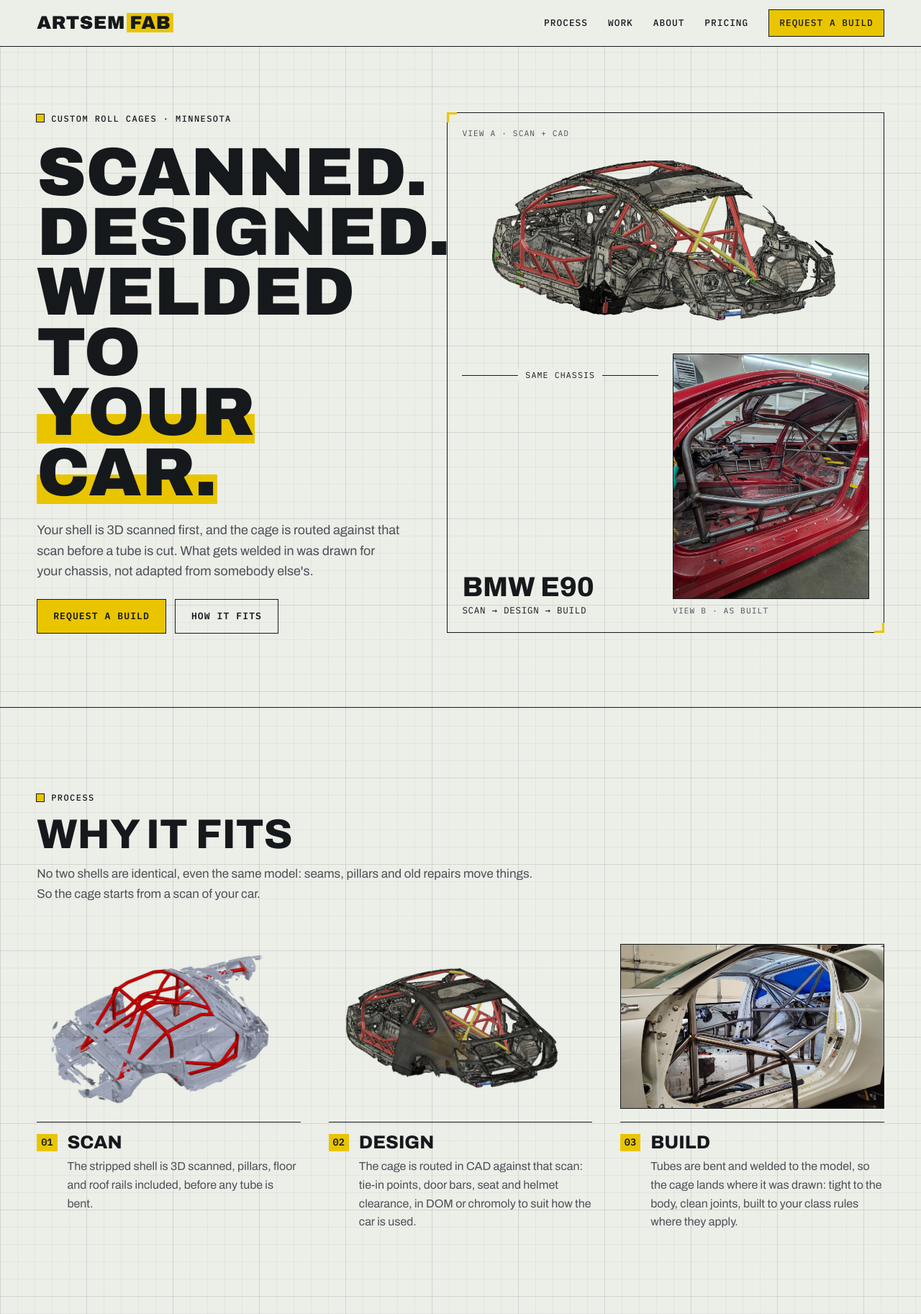
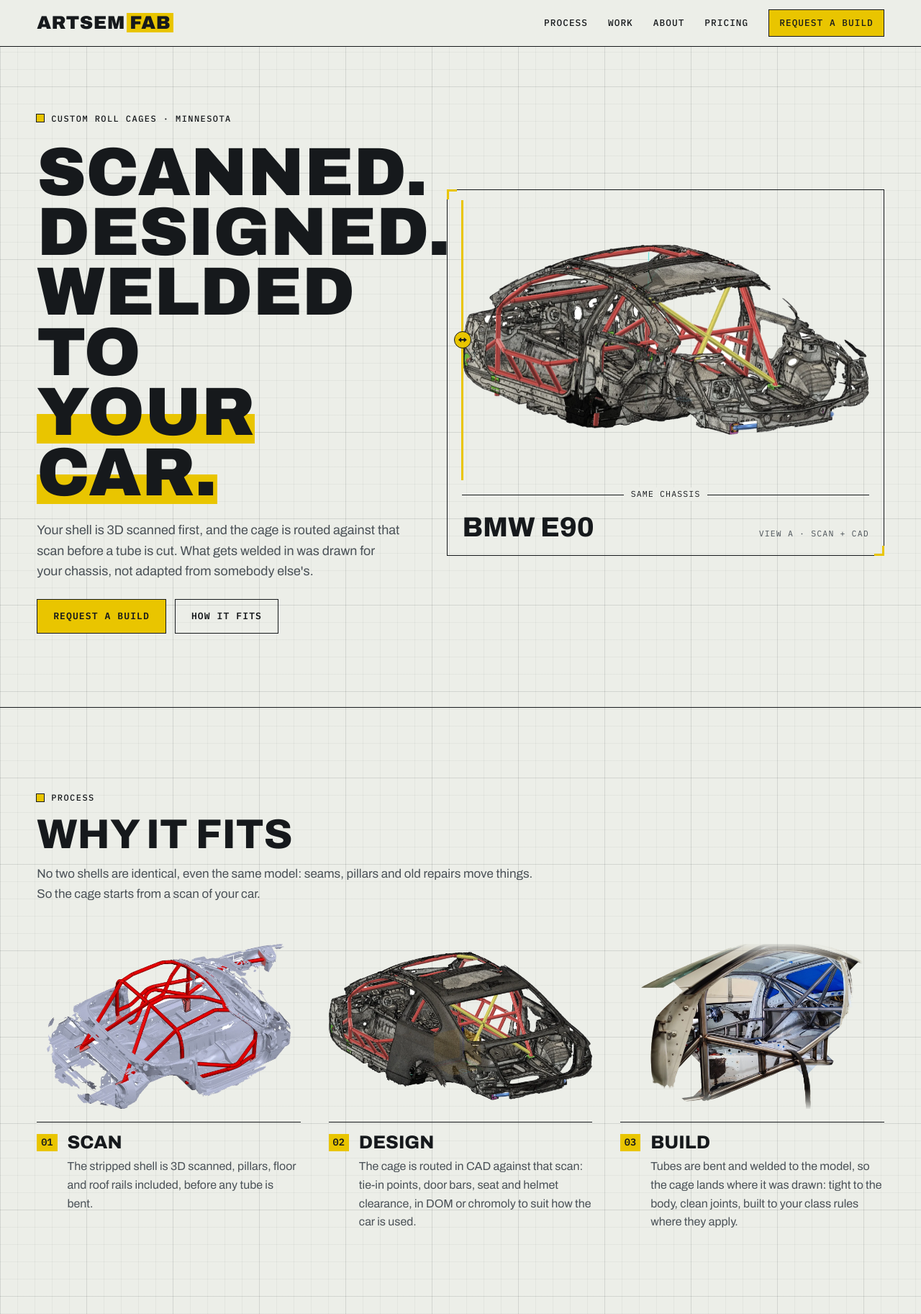
Before and after one commit to KendrickMorales/artsempage, a plain HTML site: page index.html in a window 1280 px wide. Shown: the top 1825 px of the page at 72% size. Drawn offline with Linux system fonts and the light colour scheme.

Commit message:
Set every image on the paper, and compare scan and build with a drag handle
Photos and scans now sit straight on the page instead of in boxes, shown
whole rather than cropped. The Other fabrication parts keep their white
renders. The hero's two views become one frame: drag the line to wipe from
the E90's scan to the cage as built.

Co-Authored-By: Claude Opus 5.5 <noreply@anthropic.com>

```diff
--- a/index.html
+++ b/index.html
@@ -64,31 +64,44 @@
             </div>
           </div>
 
-          <figure class="hero-sheet">
-            <div class="view view-scan">
-              <span class="view-tag">View A &middot; Scan + CAD</span>
+          <!-- Dragging the line wipes the scan away to the cage as built (script.js sets --p). -->
+          <figure class="hero-sheet" data-morph>
+            <div class="morph">
               <img
-                class="render"
-                src="./assets/web/e90-scan.jpg"
+                class="cutout morph-scan"
+                src="./assets/web/e90-scan.webp"
                 alt="3D scan of a BMW E90 shell with the custom cage modelled inside it"
-                width="1800"
-                height="919"
+                width="1519"
+                height="708"
                 fetchpriority="high"
               />
-            </div>
-            <div class="view view-build">
               <img
-                src="./assets/web/e90-build.jpg"
+                class="cutout morph-build"
+                src="./assets/web/e90-build-wide.webp"
                 alt="The finished cage welded into the same E90"
-                width="1054"
-                height="1400"
+                width="1048"
+                height="802"
               />
-              <span class="view-tag">View B &middot; As built</span>
+              <span class="morph-line" aria-hidden="true">
+              <span class="morph-handle"></span>
+            </span>
+            <input
+              class="morph-control"
+              type="range"
+              min="0"
+              max="100"
+              step="any"
+              value="0"
+              aria-label="Compare the scan with the finished car: 0 is the 3D scan, 100 the car as built"
+            />
             </div>
             <div class="dim" aria-hidden="true"><span>Same chassis</span></div>
             <figcaption class="hero-caption">
-              <span>BMW E90</span>
-              <span>Scan &rarr; design &rarr; build</span>
+              <span class="hero-car">BMW E90</span>
+              <span class="morph-tags" aria-hidden="true">
+                <span class="morph-tag morph-tag-scan">View A &middot; Scan + CAD</span>
+                <span class="morph-tag morph-tag-build">View B &middot; As built</span>
+              </span>
             </figcaption>
           </figure>
         </div>
@@ -109,11 +122,11 @@
           <ol class="steps">
             <li class="step reveal">
               <img
-                class="render"
-                src="./assets/web/cup-scan.jpg"
+                class="cutout"
+                src="./assets/web/cup-scan.webp"
                 alt="Scanned cup car shell with its cage modelled in red"
-                width="1600"
-                height="970"
+                width="1317"
+                height="891"
                 loading="lazy"
               />
               <div class="step-text">
@@ -127,11 +140,11 @@
             </li>
             <li class="step reveal">
               <img
-                class="render"
-                src="./assets/web/porsche-scan.jpg"
+                class="cutout"
+                src="./assets/web/porsche-scan.webp"
                 alt="Porsche shell scan with a full cage designed against it"
-                width="1600"
-                height="926"
+                width="1285"
+                height="722"
                 loading="lazy"
               />
               <div class="step-text">
@@ -146,10 +159,11 @@
             </li>
             <li class="step reveal">
               <img
-                src="./assets/web/frs-build.jpg"
+                class="cutout"
+                src="./assets/web/frs-build.webp"
                 alt="Finished cage welded into an FR-S"
-                width="1600"
-                height="900"
+                width="1198"
+                height="892"
                 loading="lazy"
               />
               <div class="step-text">
@@ -176,10 +190,11 @@
           <div class="sheets">
             <article class="sheet sheet-tall reveal">
               <img
-                src="./assets/web/e90-build.jpg"
+                class="cutout"
+                src="./assets/web/e90-build.webp"
                 alt="Custom cage welded into a BMW E90, seen through the door opening"
-                width="1054"
-                height="1400"
+                width="1046"
+                height="1277"
                 loading="lazy"
               />
               <dl class="title-block">
@@ -189,10 +204,11 @@
             </article>
             <article class="sheet reveal">
               <img
-                src="./assets/web/frs-build.jpg"
+                class="cutout"
+                src="./assets/web/frs-build.webp"
                 alt="Cage with door bars inside a white FR-S"
-                width="1600"
-                height="900"
+                width="1198"
+                height="892"
                 loading="lazy"
               />
               <dl class="title-block">
@@ -202,10 +218,11 @@
             </article>
             <article class="sheet reveal">
               <img
-                src="./assets/web/track-build.jpg"
+                class="cutout"
+                src="./assets/web/track-build.webp"
                 alt="Cage in an orange track car, seen from the rear with the seat fitted"
-                width="1400"
-                height="1052"
+                width="1392"
+                height="890"
                 loading="lazy"
               />
               <dl class="title-block">
@@ -215,11 +232,11 @@
             </article>
             <article class="sheet reveal">
               <img
-                class="render"
-                src="./assets/web/porsche-scan.jpg"
+                class="cutout"
+                src="./assets/web/porsche-scan.webp"
                 alt="Porsche shell scan with its cage design"
-                width="1600"
-                height="926"
+                width="1285"
+                height="722"
                 loading="lazy"
               />
               <dl class="title-block">
@@ -229,11 +246,11 @@
             </article>
             <article class="sheet reveal">
               <img
-                class="render"
-                src="./assets/web/cup-scan.jpg"
+                class="cutout"
+                src="./assets/web/cup-scan.webp"
                 alt="Cup car shell scan with its cage design"
-                width="1600"
-                height="970"
+                width="1317"
+                height="891"
                 loading="lazy"
               />
               <dl class="title-block">
@@ -247,6 +264,7 @@
           <div class="sheets sheets-two">
             <article class="sheet reveal">
               <img
+                class="plain plain-cover"
                 src="./assets/web/ls-mount.jpg"
                 alt="Custom LS engine mount, shown in magenta, modelled on a scan of the engine and chassis"
                 width="1200"
@@ -260,7 +278,7 @@
             </article>
             <article class="sheet reveal">
               <img
-                class="render"
+                class="plain"
                 src="./assets/web/brackets.jpg"
                 alt="3D designed brackets and supports, modelled before fabrication"
                 width="1800"
@@ -287,10 +305,10 @@
               <span class="btn btn-primary">See @artsemfab</span>
             </div>
             <div class="instagram-grid" aria-hidden="true">
-              <img src="./assets/web/track-build.jpg" alt="" width="1400" height="1052" loading="lazy" />
-              <img src="./assets/web/e90-build.jpg" alt="" width="1054" height="1400" loading="lazy" />
-              <img src="./assets/web/frs-build.jpg" alt="" width="1600" height="900" loading="lazy" />
-              <img src="./assets/web/ls-mount.jpg" alt="" width="1200" height="873" loading="lazy" />
+              <img class="cutout" src="./assets/web/track-build.webp" alt="" width="1392" height="890" loading="lazy" />
+              <img class="cutout" src="./assets/web/e90-build.webp" alt="" width="1046" height="1277" loading="lazy" />
+              <img class="cutout" src="./assets/web/frs-build.webp" alt="" width="1198" height="892" loading="lazy" />
+              <img class="cutout" src="./assets/web/ls-mount.webp" alt="" width="430" height="645" loading="lazy" />
             </div>
           </a>
         </div>
@@ -313,11 +331,11 @@
             </p>
           </div>
           <img
-            class="render about-sketch reveal"
-            src="./assets/web/z3-sketch.jpg"
+            class="cutout about-sketch reveal"
+            src="./assets/web/z3-sketch.webp"
             alt="Line drawing of a BMW Z3 M Coupe"
-            width="1200"
-            height="800"
+            width="1087"
+            height="460"
             loading="lazy"
           />
         </div>
--- a/script.js
+++ b/script.js
@@ -20,6 +20,21 @@ if ("IntersectionObserver" in window && revealNodes.length > 0) {
   revealNodes.forEach((node) => observer.observe(node));
 } else {
   revealNodes.forEach((node) => node.classList.add("is-visible"));
+}
+
+/* The hero's scan-to-build comparison: the range input over the frame drives the wipe. */
+const morphSheet = document.querySelector("[data-morph]");
+const morphControl = morphSheet && morphSheet.querySelector(".morph-control");
+
+if (morphControl) {
+  const morph = morphSheet.querySelector(".morph");
+  const updateMorph = () => {
+    const progress = Number(morphControl.value) / 100;
+    morph.style.setProperty("--p", String(progress));
+    morphSheet.classList.toggle("is-built", progress >= 0.5);
+  };
+  morphControl.addEventListener("input", updateMorph);
+  updateMorph();
 }
 
 const menuToggle = document.querySelector(".menu-toggle");
--- a/styles.css
+++ b/styles.css
@@ -59,10 +59,11 @@ img {
   height: auto;
 }
 
-/* The scans and drawings are white-ground renders; multiplied, the white becomes the paper and
-   the cage sits on the sheet like a drawing rather than in a box. */
-.render {
-  mix-blend-mode: multiply;
+/* Every image is cut out of its background (scripts/cut-out-images.py), so scans, photos and
+   drawings all sit straight on the paper rather than in boxes of their own. Contain, never
+   cover: cropping a cutout would slice the car. */
+.cutout {
+  object-fit: contain;
 }
 
 h1,
@@ -359,14 +360,9 @@ a {
 
 .hero-sheet {
   position: relative;
-  display: grid;
-  grid-template-columns: minmax(0, 1fr) minmax(0, 1fr);
-  grid-template-areas:
-    "scan scan"
-    "dim build"
-    "cap build";
-  grid-template-rows: auto auto 1fr;
-  column-gap: 20px;
+  display: flex;
+  flex-direction: column;
+  gap: 14px;
   margin: 0;
   padding: 20px;
   border: 1px solid var(--line);
@@ -395,61 +391,146 @@ a {
   border-width: 0 3px 3px 0;
 }
 
-.view {
+/* The scan and the finished car share one frame. --p (0 to 1, set by script.js from the range
+   input laid over the frame) wipes left to right: the car as built behind the line, the scan
+   ahead of it. */
+.morph {
+  --p: 0;
   position: relative;
-  display: flex;
-  flex-direction: column;
-  gap: 8px;
+  aspect-ratio: 3 / 2;
 }
 
-.view-scan {
-  grid-area: scan;
+.morph img {
+  position: absolute;
+  inset: 0;
+  width: 100%;
+  height: 100%;
 }
 
-.view-build {
-  grid-area: build;
+.morph-scan {
+  clip-path: inset(0 0 0 calc(var(--p) * 100%));
 }
 
-.view-build img {
-  width: 100%;
-  aspect-ratio: 4 / 5;
-  object-fit: cover;
-  border: 1px solid var(--line);
+.morph-build {
+  clip-path: inset(0 calc((1 - var(--p)) * 100%) 0 0);
 }
 
-.view-tag {
-  font-family: var(--font-mono);
-  font-size: 0.7rem;
-  letter-spacing: 0.1em;
-  text-transform: uppercase;
-  color: var(--ink-soft);
+.morph-line {
+  position: absolute;
+  top: -6px;
+  bottom: -6px;
+  left: calc(var(--p) * 100%);
+  width: 3px;
+  margin-left: -1px;
+  background: var(--accent);
+  pointer-events: none;
 }
 
-.hero-sheet .dim {
-  grid-area: dim;
-  margin-top: 18px;
+/* The grip on the line: a small yellow dot with a double arrow, enough to say it can be dragged.
+   It only marks the spot; the range input's thumb below is the wider target a finger lands on. */
+.morph-handle {
+  position: absolute;
+  top: 50%;
+  left: 50%;
+  display: grid;
+  place-items: center;
+  width: 24px;
+  height: 24px;
+  border: 1px solid var(--ink);
+  border-radius: 50%;
+  background: var(--accent);
+  transform: translate(-50%, -50%);
+  transition: transform 0.15s ease;
+}
+
+.morph-handle::before {
+  content: "";
+  width: 12px;
+  height: 7px;
+  background: var(--ink);
+  clip-path: polygon(0 50%, 35% 0, 35% 35%, 65% 35%, 65% 0, 100% 50%, 65% 100%, 65% 65%, 35% 65%, 35% 100%);
+}
+
+.morph:hover .morph-handle,
+.morph-control:active ~ .morph-line .morph-handle {
+  transform: translate(-50%, -50%) scale(1.15);
+}
+
+.morph-control:focus-visible + .morph-line .morph-handle,
+.morph:has(.morph-control:focus-visible) .morph-handle {
+  outline: 2px solid var(--ink);
+  outline-offset: 2px;
+}
+
+/* The control itself is a native range input stretched over the whole frame and made invisible:
+   it brings dragging, tapping, touch and the arrow keys with it, and screen readers announce it.
+   Its thumb spans the frame's height so a press anywhere along the line catches it. */
+.morph-control {
+  position: absolute;
+  inset: 0;
+  width: 100%;
+  height: 100%;
+  margin: 0;
+  opacity: 0;
+  cursor: ew-resize;
+  touch-action: pan-y; /* a vertical swipe over the frame still scrolls the page on a phone */
+  -webkit-appearance: none;
+  appearance: none;
+  background: transparent;
+}
+
+.morph-control::-webkit-slider-thumb {
+  width: 48px;
+  height: 100vh;
+  -webkit-appearance: none;
+  appearance: none;
+}
+
+.morph-control::-moz-range-thumb {
+  width: 48px;
+  height: 100vh;
+  border: 0;
 }
 
 .hero-caption {
-  grid-area: cap;
-  align-self: end;
   display: flex;
-  flex-direction: column;
-  gap: 4px;
-  padding-top: 18px;
-  font-family: var(--font-mono);
-  font-size: 0.78rem;
-  letter-spacing: 0.06em;
-  text-transform: uppercase;
+  align-items: baseline;
+  justify-content: space-between;
+  gap: 12px;
+  flex-wrap: wrap;
 }
 
-.hero-caption span:first-child {
+.hero-car {
   font-family: var(--font-display);
   font-stretch: 62%;
   font-weight: 800;
   font-size: 2.4rem;
   line-height: 1;
-  letter-spacing: 0;
+}
+
+/* The two view names sit in one place and swap at the halfway point. */
+.morph-tags {
+  display: grid;
+  justify-items: end;
+}
+
+.morph-tag {
+  grid-area: 1 / 1;
+  font-family: var(--font-mono);
+  font-size: 0.72rem;
+  letter-spacing: 0.1em;
+  text-transform: uppercase;
+  color: var(--ink-soft);
+  transition: opacity 0.2s ease;
+}
+
+.morph-tag-build,
+.is-built .morph-tag-scan {
+  opacity: 0;
+}
+
+.is-built .morph-tag-build {
+  opacity: 1;
 }
 
 /* ---------- Sections ---------- */
@@ -492,12 +573,6 @@ a {
 .step img {
   width: 100%;
   aspect-ratio: 16 / 10;
-  object-fit: contain;
-}
-
-.step img:not(.render) {
-  object-fit: cover;
-  border: 1px solid var(--line);
 }
 
 .step-text {
@@ -545,11 +620,6 @@ a {
 .sheet img {
   width: 100%;
   aspect-ratio: 4 / 3;
-  object-fit: cover;
-}
-
-.sheet img.render {
-  object-fit: contain;
   padding: 12px;
 }
 
@@ -565,6 +635,18 @@ a {
 
 .sheets-two .sheet img {
   aspect-ratio: 16 / 10;
+}
+
+/* The fabrication parts keep their own white-ground renders, shown whole on white. The LS mount
+   is drawn on its engine bay edge to edge, so it fills the frame instead. */
+.sheet img.plain {
+  padding: 0;
+  background: #fff;
+  object-fit: contain;
+}
+
+.sheet img.plain-cover {
+  object-fit: cover;
 }
 
 .title-block {
@@ -660,7 +742,6 @@ a {
 .instagram-grid img {
   width: 100%;
   aspect-ratio: 1;
-  object-fit: cover;
 }
 
 .instagram:focus-visible {
@@ -1079,10 +1160,9 @@ a {
 @media (max-width: 480px) {
   .hero-sheet {
     padding: 14px;
-    column-gap: 14px;
   }
 
-  .hero-caption span:first-child {
+  .hero-car {
     font-size: 1.8rem;
   }
 }
```
